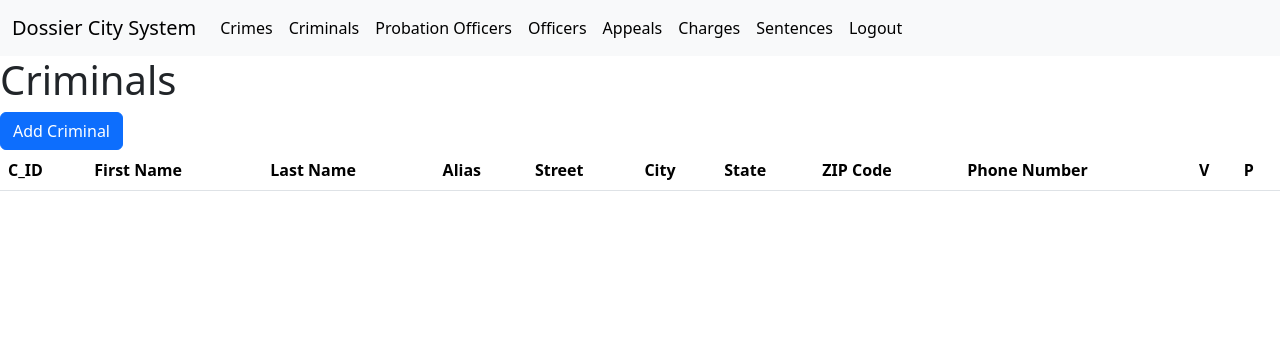
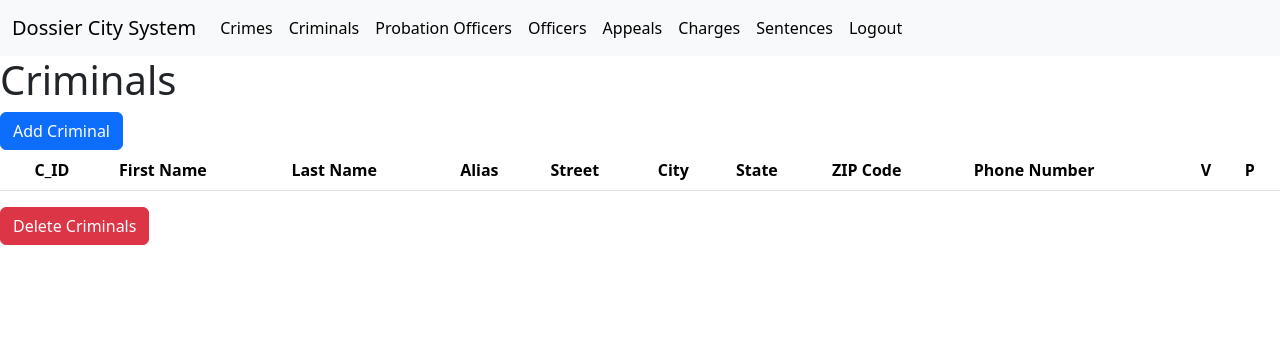
Before and after one commit to andylin2004/CSUY-3083-Project, a Flask app: page /criminals in a window 1280 px wide. Shown: the top 356 px of the page. Run offline with Flask 3, Linux system fonts and the light colour scheme; lists and menus that the app fills with data are empty.

Commit message:
added deleting criminals

```diff
--- a/server.py
+++ b/server.py
@@ -144,7 +144,7 @@ def add_criminal():
 
     # TODO: make the new id match the count of rows of the table; same thing for the alias id
 
-    new_id = 77
+    new_id = 78
     runstatement("CALL add_criminal(%s, %s, %s, %s, %s, %s, %s, %s, %s, %s);", (new_id, l_name, f_name, street, city, state, zip, phone, vio_offender, probation_stat))
     new_alias_id = 77
     if len(alias) > 0:
@@ -256,5 +256,12 @@ def delete_crimes():
         runstatement("CALL deleteCrimes(%s);", (int(i.split("check")[1]),))
     return redirect("/crimes")
 
+@app.route('/delete-criminals', methods=['POST'])
+def delete_criminal():
+    for (i,_) in request.form.items():
+        print((int(i.split("check")[1]),))
+        runstatement("CALL deleteCriminal(%s);", (int(i.split("check")[1]),))
+    return redirect("/criminals")
+
 if __name__ == '__main__':
     app.run(debug = True)
--- a/templates/criminals.html
+++ b/templates/criminals.html
@@ -42,9 +42,11 @@
         </nav>
         <h1>Criminals</h1>
         <a class="btn btn-primary" data-bs-toggle="modal" data-bs-target="#addModal">Add Criminal</a>
+        <form method="post">
             <table class="table table-striped table-hover">
                 <thead>
                     <tr>
+                        <th scope="col"></th>
                         <th scope="col">C_ID</th>
                         <th scope="col">First Name</th>
                         <th scope="col">Last Name</th>
@@ -61,6 +63,7 @@
                 <tbody>
                     {% for criminal in criminals %}
                     <tr>
+                        <td><input type="checkbox" id="check{{ criminal['Criminal_ID'] }}" name="check{{ criminal['Criminal_ID'] }}" value=""></td>
                         <th scope="row">{{ criminal['Criminal_ID'] }}</th>
                         <td>{{ criminal['First'] }}</td>
                         <td>{{ criminal['Last'] }}</td>
@@ -76,6 +79,9 @@
                     {% endfor %}
                 </tbody>
             </table>
+            <input type="submit" class="btn btn-danger" value="Delete Criminals" onclick="javascript: form.action='/delete-criminals'; form.method='post'">
+        </form>
+        <!-- modal -->
         <div class="modal fade" id="addModal" tabindex="-1" aria-labelledby="addModalLabel" aria-hidden="true">
             <div class="modal-dialog">
               <div class="modal-content">
```
Lines whose indentation alone changed are shown as unchanged.
